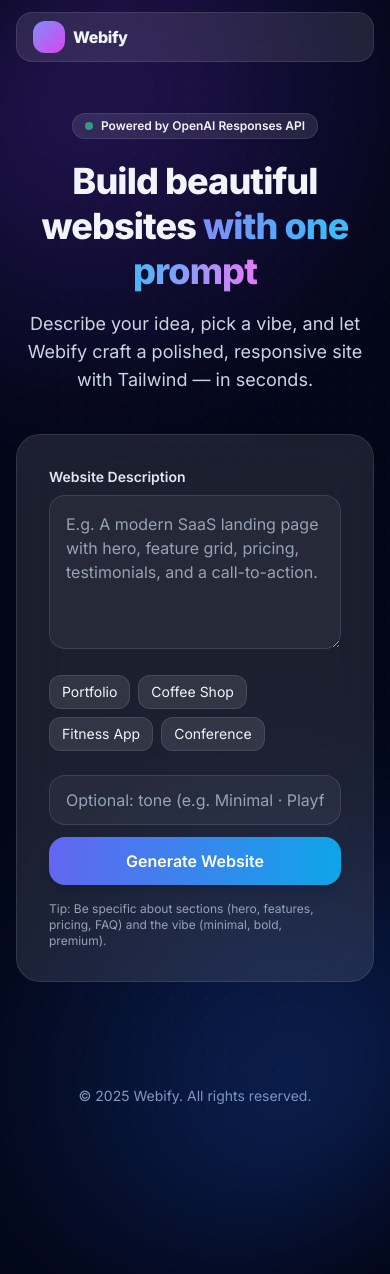
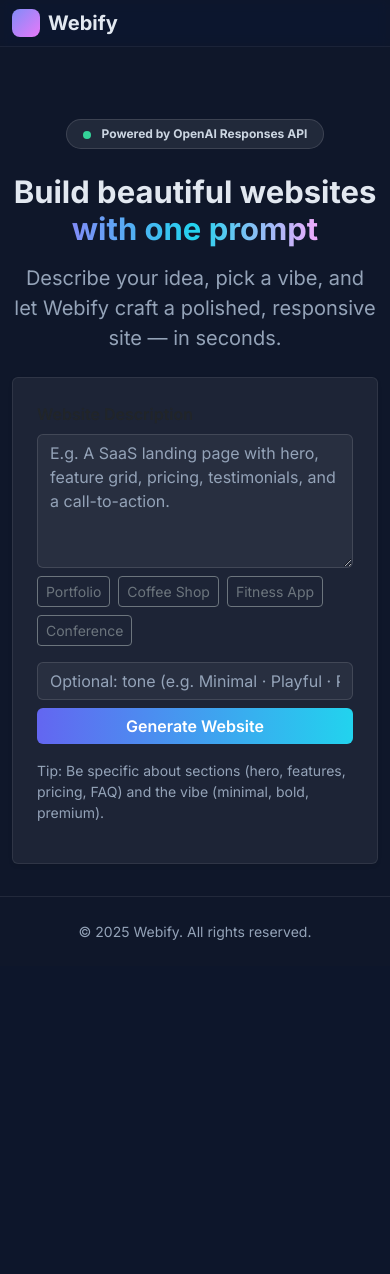
Before and after one commit to darkcom109/Webify.ai-v2, a Flask app: page / in a window 390 px wide; the page is wider, and only the part inside the window is pictured. After the commit the page ends 940 px from the top of that part, so only its background shows below. Run offline with Flask 3, Linux system fonts and the light colour scheme; some libraries are stand-ins or nearby versions.

Commit message:
Switched to bootstrap due to cdn slowing issues, going to heavily customise the index page to make it my own

```diff
--- a/templates/index.html
+++ b/templates/index.html
@@ -5,117 +5,103 @@
   <meta name="viewport" content="width=device-width, initial-scale=1" />
   <title>Webify — AI Website Builder</title>
 
-  <!-- Inter font -->
+  <!-- Inter font (fast path) -->
   <link rel="preconnect" href="https://fonts.googleapis.com">
   <link rel="preconnect" href="https://fonts.gstatic.com" crossorigin>
   <link href="https://fonts.googleapis.com/css2?family=Inter:wght@400;600;700;800&display=swap" rel="stylesheet">
-  <link href="static/style.css" rel="stylesheet">
 
-  <!-- Tailwind CDN -->
-  <script src="https://cdn.tailwindcss.com"></script>
-  <script>
-    tailwind.config = {
-      theme: {
-        extend: {
-          fontFamily: { sans: ['Inter', 'ui-sans-serif', 'system-ui'] },
-        }
-      }
-    }
-  </script>
+  <!-- Bootstrap (CSS only, very small core, fast parse) -->
+  <link href="https://cdn.jsdelivr.net/npm/bootstrap@5.3.3/dist/css/bootstrap.min.css" rel="stylesheet">
 
   <style>
-    /* Subtle dotted grid overlay */
-    .grid-overlay {
-      background-image:
-        radial-gradient(rgba(255,255,255,0.08) 1px, transparent 1px);
-      background-size: 18px 18px;
-      mask-image: radial-gradient(ellipse at center, black 60%, transparent 100%);
-    }
+    :root { --bg: #0f172a; --muted: #94a3b8; }
+    html, body { height: 100%; }
+    body { font-family: 'Inter', system-ui, -apple-system, Segoe UI, Roboto, Ubuntu, 'Helvetica Neue', Arial, sans-serif; background: var(--bg); color: #e2e8f0; }
+    .page-wrap { min-height: 100dvh; display: flex; flex-direction: column; }
+    .top-nav { position: sticky; top: 0; z-index: 1030; backdrop-filter: saturate(140%) blur(6px); background: rgba(15, 23, 42, 0.45); border-bottom: 1px solid rgba(255,255,255,0.06); }
+    .brand-dot { width: 28px; height: 28px; border-radius: 8px; background: linear-gradient(135deg,#818cf8,#e879f9); display:inline-block; }
+    .hero { padding-top: 4.5rem; padding-bottom: 2rem; }
+    .muted { color: var(--muted); }
+    .card-lite { background: rgba(255,255,255,0.06); border: 1px solid rgba(255,255,255,0.08); }
+    .form-control, .form-select { background: rgba(255,255,255,0.05); border: 1px solid rgba(255,255,255,0.12); color: #e2e8f0; }
+    .form-control::placeholder { color: #94a3b8; }
+    .form-control:focus { background: rgba(255,255,255,0.07); color: #e2e8f0; border-color: #6273ff; box-shadow: 0 0 0 .25rem rgba(99,102,241,.25); }
+    .btn-gradient { background: linear-gradient(90deg,#6366f1,#22d3ee,#a78bfa); background-size: 200% 200%; color:#fff; border: 0; }
+    .btn-gradient:hover { filter: brightness(1.05); }
+    .badge-soft { background: rgba(255,255,255,0.08); border: 1px solid rgba(255,255,255,0.12); color:#cbd5e1; }
+    footer { border-top: 1px solid rgba(255,255,255,0.08); }
+    /* Loading overlay */
+    #loading-overlay { position: fixed; inset: 0; display: none; align-items: center; justify-content: center; z-index: 1050; }
+    #loading-overlay .backdrop { position:absolute; inset:0; background: rgba(15,23,42,0.7); backdrop-filter: blur(3px); }
+    #loading-overlay .panel { position: relative; z-index:1; width: 100%; max-width: 420px; }
   </style>
 </head>
-<body class="font-sans bg-slate-950 text-slate-100 min-h-screen antialiased relative overflow-x-hidden">
-
-  <!-- Decorative gradient blobs -->
-  <div aria-hidden="true" class="pointer-events-none absolute -top-24 -left-24 w-[38rem] h-[38rem] rounded-full blur-3xl opacity-30"
-       style="background: radial-gradient(circle at 30% 30%, #7c3aed, transparent 60%)"></div>
-  <div aria-hidden="true" class="pointer-events-none absolute -bottom-32 -right-24 w-[40rem] h-[40rem] rounded-full blur-3xl opacity-30"
-       style="background: radial-gradient(circle at 70% 70%, #2563eb, transparent 55%)"></div>
-  <div aria-hidden="true" class="grid-overlay absolute inset-0 opacity-30"></div>
+<body>
+  <div class="page-wrap">
 
     <!-- Navbar -->
-  <nav class="fixed top-0 inset-x-0 z-40">
-    <div class="mx-auto max-w-6xl px-4 py-3">
-      <div class="flex items-center justify-between rounded-2xl bg-white/10 backdrop-blur-md border border-white/10 px-4 py-2 shadow-glow">
-        <div class="flex items-center gap-2">
-          <div class="h-8 w-8 rounded-xl bg-gradient-to-br from-indigo-400 to-fuchsia-500"></div>
-          <span class="font-extrabold tracking-tight">Webify</span>
+    <nav class="top-nav">
+      <div class="container py-2">
+        <div class="d-flex align-items-center justify-content-between">
+          <div class="d-flex align-items-center gap-2">
+            <span class="brand-dot"></span>
+            <strong class="fs-5">Webify</strong>
           </div>
-        <div class="hidden sm:flex items-center gap-4 text-sm text-slate-200">
-          <a href="https://github.com/darkcom109/Webify.ai-v2" class="inline-flex items-center gap-2 rounded-xl bg-white/10 px-3 py-1.5 hover:bg-white/15 transition border border-white/10">
-            <svg xmlns="http://www.w3.org/2000/svg" class="h-4 w-4 opacity-80" fill="currentColor" viewBox="0 0 24 24"><path d="M12 .5C5.73.5.9 5.33.9 11.6c0 4.88 3.16 9.02 7.55 10.48.55.1.75-.24.75-.53v-2c-3.07.68-3.72-1.32-3.72-1.32-.5-1.27-1.22-1.61-1.22-1.61-.99-.68.07-.67.07-.67 1.1.08 1.67 1.13 1.67 1.13.98 1.67 2.58 1.19 3.2.91.1-.71.38-1.19.69-1.46-2.45-.28-5.02-1.22-5.02-5.43 0-1.2.43-2.18 1.13-2.95-.11-.28-.49-1.42.11-2.96 0 0 .92-.29 3.02 1.13.88-.24 1.83-.36 2.77-.36.94 0 1.89.12 2.77.36 2.1-1.42 3.02-1.13 3.02-1.13.6 1.54.22 2.68.11 2.96.7.77 1.13 1.75 1.13 2.95 0 4.22-2.58 5.15-5.03 5.43.4.34.73.99.73 2v2.96c0 .29.2.64.76.53 4.39-1.46 7.55-5.6 7.55-10.48C23.1 5.33 18.27.5 12 .5Z"/></svg>
-            <span>GitHub</span>
+          <div class="d-none d-sm-flex">
+            <a href="https://github.com/darkcom109/Webify.ai-v2" class="btn btn-sm btn-outline-light opacity-75">
+              GitHub
             </a>
           </div>
         </div>
       </div>
     </nav>
 
-  <!-- Hero / Form -->
-  <header class="relative pt-28 pb-16">
-    <div class="mx-auto max-w-6xl px-4">
-      <div class="text-center max-w-3xl mx-auto">
-        <span class="inline-flex items-center gap-2 px-3 py-1 rounded-full text-xs font-semibold bg-white/10 border border-white/10">
-          <span class="h-2 w-2 rounded-full bg-emerald-400 animate-pulse"></span>
+    <!-- Hero -->
+    <header class="hero">
+      <div class="container">
+        <div class="text-center mx-auto" style="max-width: 54rem;">
+          <span class="badge badge-soft rounded-pill px-3 py-2 small">
+            <span class="align-middle me-2" style="display:inline-block;width:8px;height:8px;border-radius:50%;background:#34d399;"></span>
             Powered by OpenAI Responses API
           </span>
-        <h1 class="mt-5 text-4xl md:text-6xl font-extrabold leading-tight tracking-tight">
-          Build beautiful websites <span class="bg-gradient-to-r from-indigo-400 via-sky-400 to-fuchsia-400 bg-clip-text text-transparent">with one prompt</span>
+
+          <h1 class="fw-bold display-5 mt-4">
+            Build beautiful websites <span style="background: linear-gradient(90deg,#818cf8,#22d3ee,#f0abfc); -webkit-background-clip: text; background-clip: text; color: transparent;">with one prompt</span>
           </h1>
-        <p class="mt-4 text-slate-300 text-lg">
-          Describe your idea, pick a vibe, and let Webify craft a polished, responsive site with Tailwind — in seconds.
+          <p class="lead muted mt-3">
+            Describe your idea, pick a vibe, and let Webify craft a polished, responsive site — in seconds.
           </p>
         </div>
 
         <!-- Form Card -->
-      <section class="mt-10 flex items-center justify-center">
-        <form action="/" method="POST"
-              class="w-full max-w-2xl bg-white/10 backdrop-blur-xl border border-white/10 rounded-3xl p-8 md:p-10 shadow-glow">
-          <label for="prompt" class="block text-sm font-semibold text-slate-200 mb-2">
-            Website Description
-          </label>
-          <textarea id="prompt" name="prompt" rows="5"
-            class="w-full rounded-2xl bg-white/5 text-slate-100 placeholder-slate-400 border border-white/10 focus:border-indigo-400 focus:ring-4 focus:ring-indigo-500/25 outline-none p-4 md:p-5 transition mb-5 resize-y"
-            placeholder="E.g. A modern SaaS landing page with hero, feature grid, pricing, testimonials, and a call-to-action."></textarea>
+        <section class="mt-4 d-flex justify-content-center">
+          <form action="/" method="POST" class="card card-lite shadow-sm p-4 p-md-5" style="width:100%;max-width:680px;">
+            <div class="mb-2">
+              <label for="prompt" class="form-label fw-semibold">Website Description</label>
+              <textarea id="prompt" name="prompt" rows="5" class="form-control" placeholder="E.g. A SaaS landing page with hero, feature grid, pricing, testimonials, and a call-to-action."></textarea>
+            </div>
 
             <!-- Prompt chips -->
-          <div class="flex flex-wrap gap-2 mb-6 text-sm">
-            <button type="button" data-prompt="A minimal portfolio with hero, projects grid, and contact form (dark mode first)."
-              class="px-3 py-1.5 rounded-xl bg-white/10 border border-white/10 hover:bg-white/15 transition">Portfolio</button>
-            <button type="button" data-prompt="A coffee shop landing page with menu highlights, photo gallery, map, and newsletter signup."
-              class="px-3 py-1.5 rounded-xl bg-white/10 border border-white/10 hover:bg-white/15 transition">Coffee Shop</button>
-            <button type="button" data-prompt="A fitness app page with hero, feature icons, pricing tiers, FAQ, and app store badges."
-              class="px-3 py-1.5 rounded-xl bg-white/10 border border-white/10 hover:bg-white/15 transition">Fitness App</button>
-            <button type="button" data-prompt="A conference site with schedule, speakers grid, tickets CTA, and venue info."
-              class="px-3 py-1.5 rounded-xl bg-white/10 border border-white/10 hover:bg-white/15 transition">Conference</button>
+            <div class="d-flex flex-wrap gap-2 mb-3">
+              <button type="button" data-prompt="A minimal portfolio with hero, projects grid, and contact form (dark mode first)." class="btn btn-sm btn-outline-secondary">Portfolio</button>
+              <button type="button" data-prompt="A coffee shop landing page with menu highlights, photo gallery, map, and newsletter signup." class="btn btn-sm btn-outline-secondary">Coffee Shop</button>
+              <button type="button" data-prompt="A fitness app page with hero, feature icons, pricing tiers, FAQ, and app store badges." class="btn btn-sm btn-outline-secondary">Fitness App</button>
+              <button type="button" data-prompt="A conference site with schedule, speakers grid, tickets CTA, and venue info." class="btn btn-sm btn-outline-secondary">Conference</button>
             </div>
 
-          <div class="grid gap-3 sm:grid-cols-[1fr_auto]">
-            <div class="relative">
-              <input id="style" name="style" type="text" placeholder="Optional: tone (e.g. Minimal · Playful · Premium)"
-                     class="w-full rounded-2xl bg-white/5 text-slate-100 placeholder-slate-400 border border-white/10 focus:border-indigo-400 focus:ring-4 focus:ring-indigo-500/25 outline-none px-4 py-3 transition">
-              <span class="pointer-events-none absolute right-3 top-1/2 -translate-y-1/2 text-slate-400 text-xs"></span>
+            <div class="row g-2 align-items-stretch">
+              <div class="col-12 col-sm">
+                <input id="style" name="style" type="text" class="form-control" placeholder="Optional: tone (e.g. Minimal · Playful · Premium)">
               </div>
-            <button id="generateBtn" type="submit"
-              class="inline-flex items-center justify-center gap-2 rounded-2xl bg-gradient-to-r from-indigo-500 via-sky-500 to-fuchsia-500 bg-[length:200%_200%] animate-gradient-x text-white font-semibold px-6 py-3 shadow-lg hover:shadow-xl hover:scale-[1.01] active:scale-[0.98] transition-all">
-              <svg id="btnSpinner" class="hidden h-5 w-5 animate-spin" viewBox="0 0 24 24" fill="none">
-                <circle class="opacity-25" cx="12" cy="12" r="10" stroke="currentColor" stroke-width="4"></circle>
-                <path class="opacity-75" fill="currentColor" d="M4 12a8 8 0 018-8v4a4 4 0 00-4 4H4z"></path>
-              </svg>
+              <div class="col-12 col-sm-auto d-grid">
+                <button id="generateBtn" type="submit" class="btn btn-gradient fw-semibold">
+                  <span id="btnSpinner" class="spinner-border spinner-border-sm me-2 d-none" role="status" aria-hidden="true"></span>
                   <span id="btnText">Generate Website</span>
                 </button>
               </div>
+            </div>
 
-          <p class="mt-4 text-xs text-slate-400">
+            <p class="form-text mt-3" style="color:#94a3b8;">
               Tip: Be specific about sections (hero, features, pricing, FAQ) and the vibe (minimal, bold, premium).
             </p>
           </form>
@@ -124,28 +110,36 @@
     </header>
 
     <!-- Footer -->
-  <footer class=>
-    <div class="mx-auto max-w-6xl px-4 py-10 flex flex-col md:flex-row items-center justify-between gap-4 text-sm text-slate-400">
-      <span class="mx-auto">© <span id="year"></span> Webify. All rights reserved.</span>
+    <footer class="mt-auto">
+      <div class="container py-4 text-center small muted">
+        © <span id="year"></span> Webify. All rights reserved.
       </div>
     </footer>
+  </div>
 
   <!-- Loading overlay -->
-  <div id="loading-overlay" class="hidden fixed inset-0 z-50 flex items-center justify-center">
-    <div class="absolute inset-0 bg-slate-950/70 backdrop-blur-sm"></div>
-    <div class="relative z-10 w-full max-w-sm rounded-2xl bg-slate-900 border border-white/10 p-6 shadow-2xl text-center">
-      <div class="mx-auto h-12 w-12 rounded-full border-4 border-indigo-500 border-t-transparent animate-spin"></div>
-      <p class="mt-4 font-semibold text-slate-100">Generating your website…</p>
-      <p class="mt-1 text-xs text-slate-400">This usually takes a few seconds.</p>
+  <div id="loading-overlay" aria-hidden="true">
+    <div class="backdrop"></div>
+    <div class="panel mx-auto">
+      <div class="card card-lite p-4 text-center">
+        <div class="d-flex justify-content-center">
+          <div class="spinner-border text-info" role="status" aria-hidden="true"></div>
+        </div>
+        <p class="fw-semibold mt-3 mb-1">Generating your website…</p>
+        <p class="small muted mb-0">This usually takes a few seconds.</p>
+      </div>
     </div>
   </div>
 
-  <!-- Scripts -->
+  <!-- Bootstrap JS (bundle) -->
+  <script src="https://cdn.jsdelivr.net/npm/bootstrap@5.3.3/dist/js/bootstrap.bundle.min.js" defer></script>
+
+  <!-- Minimal JS (no frameworks) -->
   <script>
     // Year
     document.getElementById('year').textContent = new Date().getFullYear();
 
-    // Loading & button state
+    // Elements
     const form = document.querySelector('form');
     const loadingOverlay = document.getElementById('loading-overlay');
     const btn = document.getElementById('generateBtn');
@@ -158,6 +152,7 @@
     const saved = localStorage.getItem('webify_prompt');
     if (saved && !promptEl.value) promptEl.value = saved;
 
+    // Chips fill
     chips.forEach(chip => {
       chip.addEventListener('click', () => {
         promptEl.value = chip.dataset.prompt;
@@ -165,14 +160,15 @@
       });
     });
 
+    // Submit handling
     if (form) {
       form.addEventListener('submit', () => {
         // Save prompt
-        localStorage.setItem('webify_prompt', promptEl.value.trim());
+        localStorage.setItem('webify_prompt', (promptEl.value || '').trim());
         // Show overlay + lock button
-        loadingOverlay.classList.remove('hidden');
+        loadingOverlay.style.display = 'flex';
         btn.disabled = true;
-        btnSpinner.classList.remove('hidden');
+        btnSpinner.classList.remove('d-none');
         btnText.textContent = 'Generating…';
       });
     }
```
Lines whose indentation alone changed are shown as unchanged.
